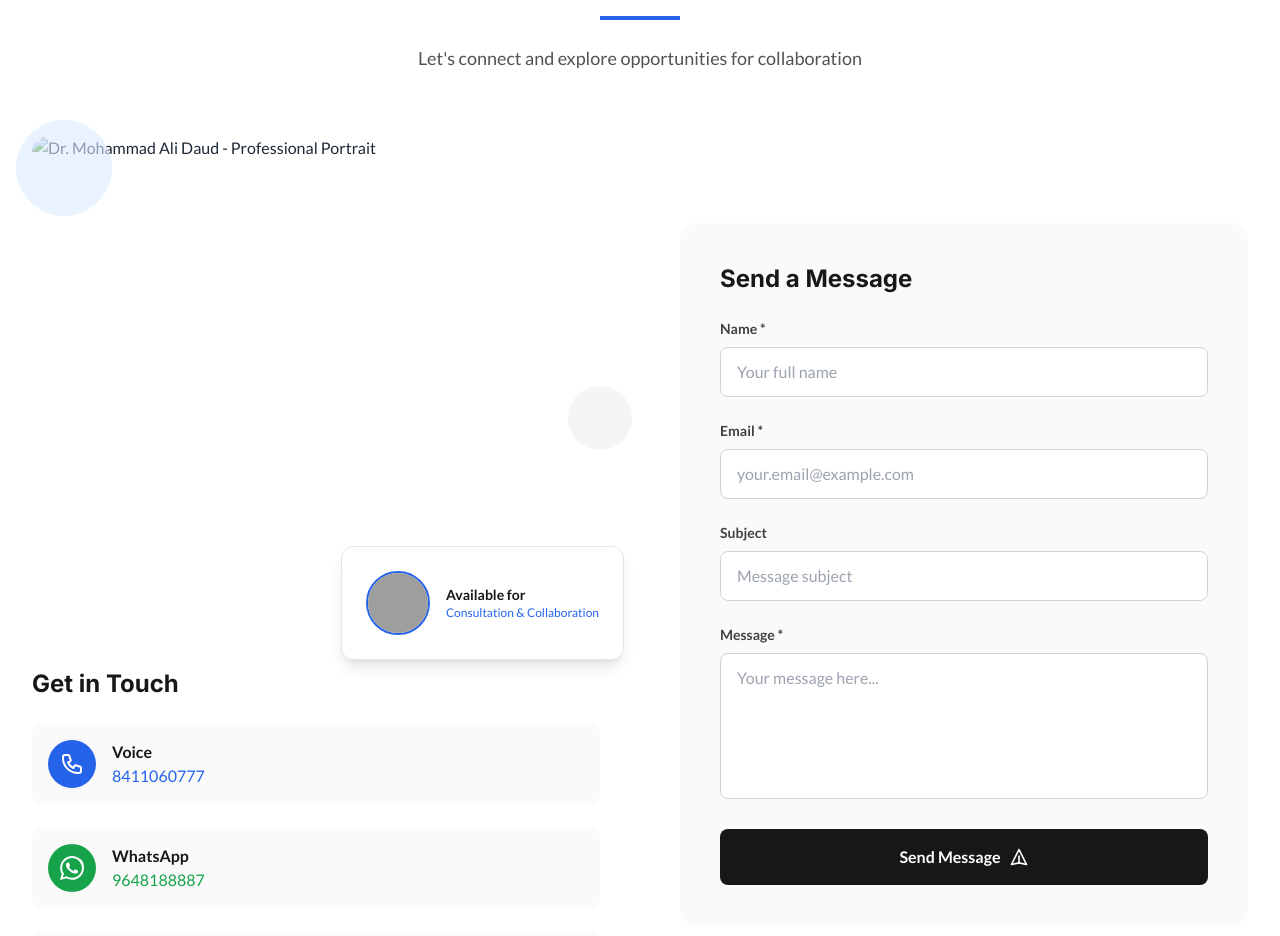
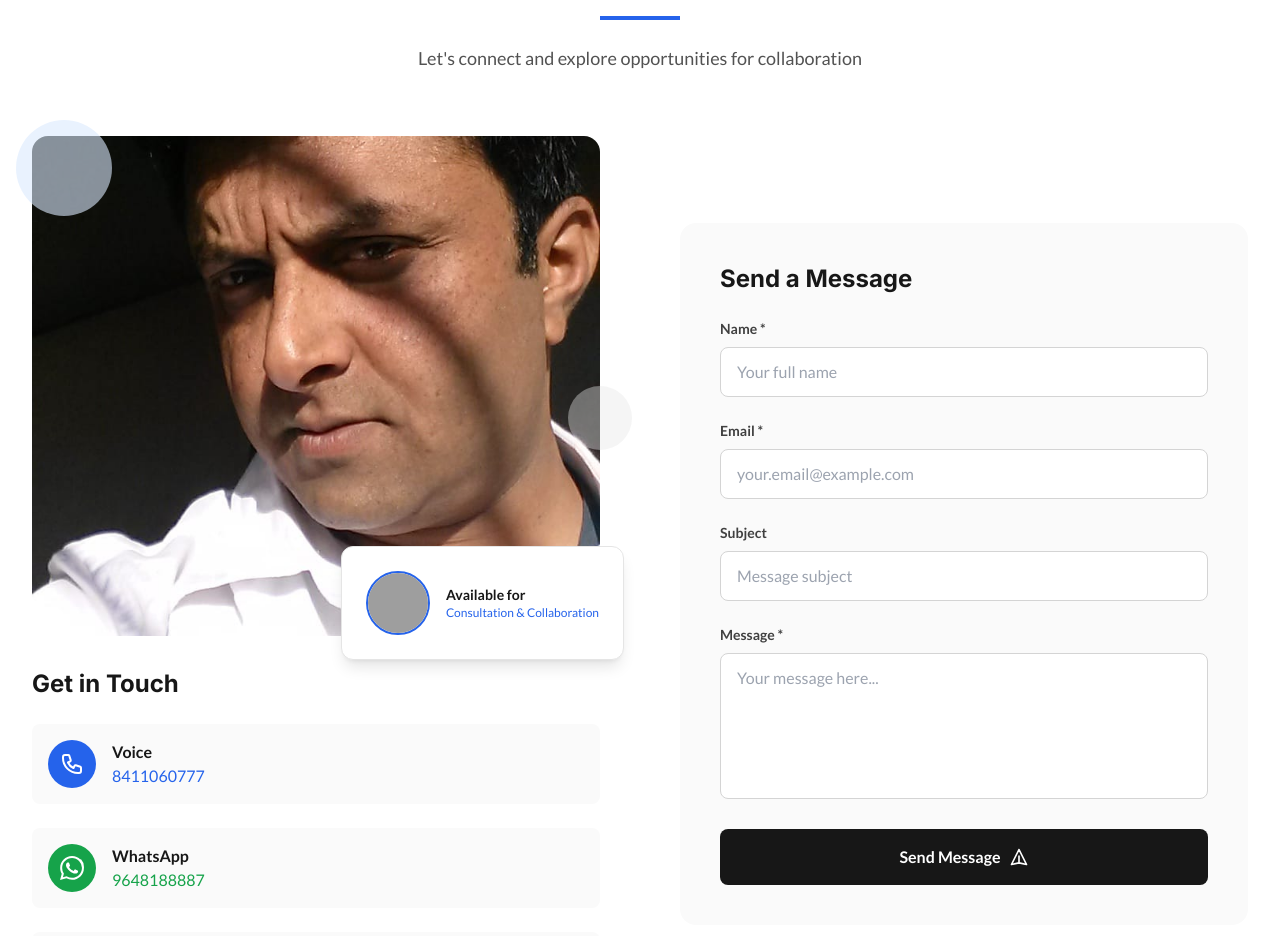
Before and after one commit to DrMohammadAli/DrMohammadAli.github.io, a plain HTML site: page index.html in a window 1280 px wide. Shown: the part 6720-7656 px from the top of the page. Drawn offline with nearby package versions, Linux system fonts and the light colour scheme; grey boxes are pictures that could not be loaded.

Commit message:
Update index.html

```diff
--- a/index.html
+++ b/index.html
@@ -2024,7 +2024,7 @@
           <div class="relative">
             <div class="relative overflow-hidden rounded-2xl">
               <img
-                src="md15.png"
+                src="md15.jpg"
                 alt="Dr. Mohammad Ali Daud - Professional Portrait"
                 class="w-full h-96 lg:h-[500px] object-cover transform hover:scale-105 transition-transform duration-700"
               />
```
